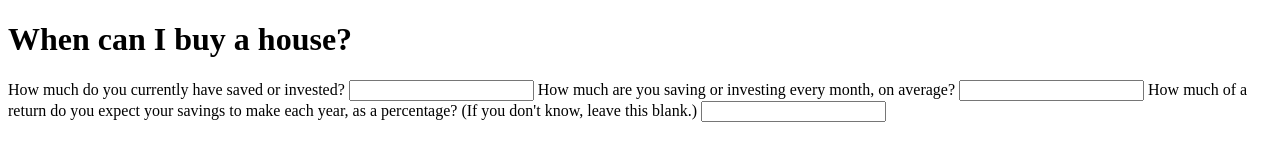
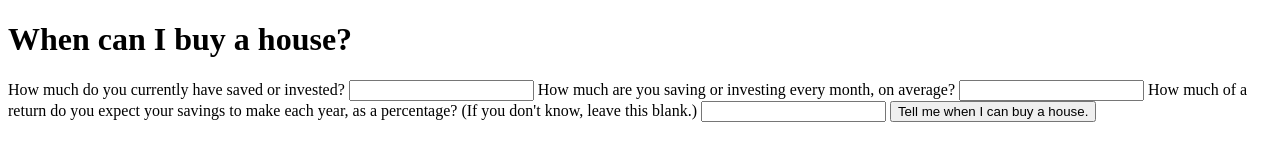
Before and after one commit to stevehopkinson/when-can-i-buy-a-house, a plain HTML site: page index.html in a window 1280 px wide. Drawn offline with Linux system fonts and the light colour scheme.

Commit message:
Update index.html

```diff
--- a/index.html
+++ b/index.html
@@ -16,6 +16,8 @@
 
 		<label for="monthlyInterest">How much of a return do you expect your savings to make each year, as a percentage? (If you don't know, leave this blank.)</label>
 		<input type="number" id="monthlyInterest">
+
+		<button type="button" id="submitButton">Tell me when I can buy a house.</button>
 	</form>
 </body>
 
```
